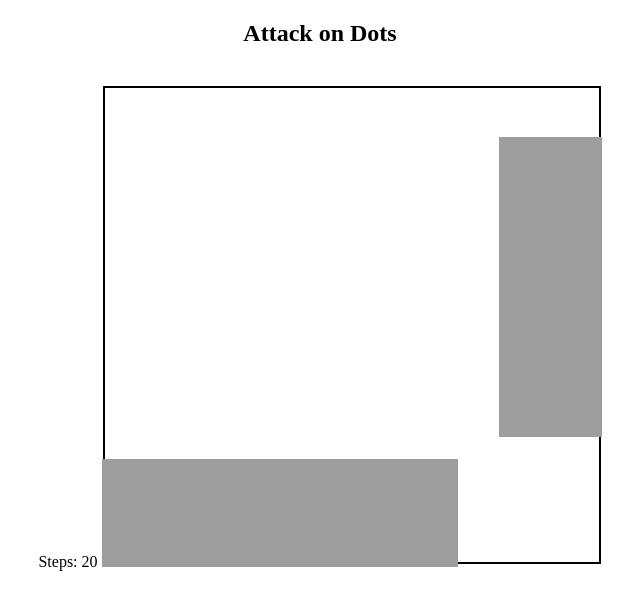
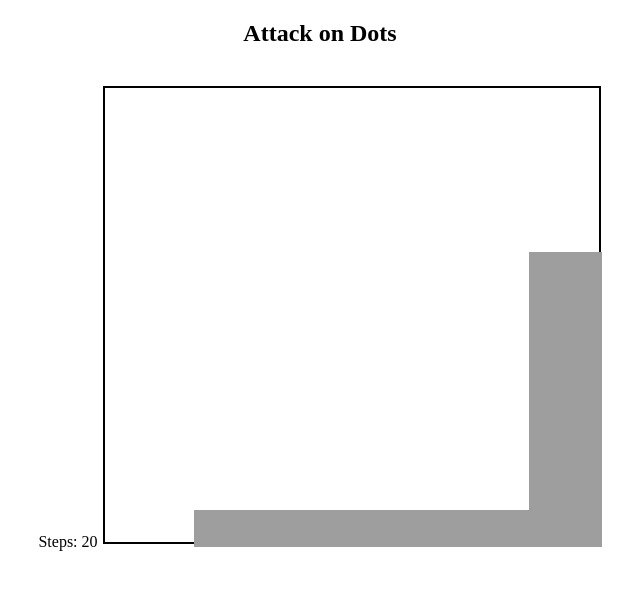
Before and after one commit to BonNgyn/wateriswet, a Python web app: template templates/game.html in a window 1280 px wide. Shown: the top 610 px of the page, without its empty margins (320-960 px from the left). Run offline with Jinja, Linux system fonts and the light colour scheme; the template is opened without the code that fills it, so the values that code supplies are empty; some libraries are stand-ins or nearby versions.

Commit message:
idek I forgot

```diff
--- a/js/wateriswet.js
+++ b/js/wateriswet.js
@@ -1,24 +1,20 @@
 window.onload = function()
   {
     var canvas = document.getElementById('canvas');
-    console.log(canvas.width);
     document.addEventListener('keydown', doKeyDown, true);
     var ctx = canvas.getContext('2d');
 
     ctx.lineWidth = 2; // Our border will have a thickness of 2 pixels
     ctx.strokeStyle = 'black'; // The border will also be black
-    randx = Math.floor((Math.random() * canvas.width - 100) + 1);
-    randy = Math.floor((Math.random() * canvas.height - 100) + 1);
+    randx = Math.floor((Math.random() * (canvas.width - 100)) + 50);
+    randy = Math.floor((Math.random() * (canvas.height - 100)) + 50);
     dx = randx;
     dy = randy;
     x = 0;
     y = 0;
 
-    randyellowx = Math.floor((Math.random() * canvas.width - 100) + 1);
-    randyellowy = Math.floor((Math.random() * canvas.height - 100) + 1);
-
-    // var body = document.getElementsByTagName('body')[0];
-    // body.appendChild(canvas);
+    randyellowx = Math.floor((Math.random() * (canvas.width - 100)) + 50);
+    randyellowy = Math.floor((Math.random() * (canvas.height - 100)) + 50);
 
     // The border is drawn on the outside of the rectangle, so we'll
     // need to move it a bit to the right and up. Also, we'll need
@@ -27,6 +23,8 @@ window.onload = function()
     drawMain();
     yellow_supplies();
     blue_bloo();
+
+
 
     var steps;
     steps = 20;
@@ -42,8 +40,6 @@ window.onload = function()
      $('#bloo').addClass('front-stand');
 
      });
-
-
 
     $(document).keydown(function(e) {
 
@@ -67,10 +63,8 @@ window.onload = function()
      if (steps <0){
        console.log('gameover');
        window.location.href = "/end";
-     }
+        }
     });
-
-
 
     function blue_bloo() {
         bloo_image = new Image();
--- a/stylesheets/wateriswet.css
+++ b/stylesheets/wateriswet.css
@@ -1,21 +1,4 @@
-/*#bloo {
 
-    position: absolute;
-    top: ;
-    left: 36px;
-    width: 36px;
-    height: 36px;
-    background: url(https://wiki.guildwars2.com/images/8/8c/Blue_Dot.png) no-repeat;
-}*/
-
-#supplies{
-  position: absolute;
-  top: 300px;
-  left: 36px;
-  width: 36px;
-  height: 36px;
-  background: url(http://www.bodenimages.com/productimages/sw/15GAUT_33375_YEL_s.jpg) no-repeat;
-}
 
 
 .gameCenter{
--- a/templates/game.html
+++ b/templates/game.html
@@ -15,7 +15,7 @@
             <div class='score'>
                 Steps:
                 <span id='scorenum'> 20 </span>
-                <canvas id='canvas' width='500' height='500'></canvas>
+                <canvas id='canvas' width='500' height='480'></canvas>
             </div>
         </div>
 	</body>
```
Also changed, not shown: 1 other file.
